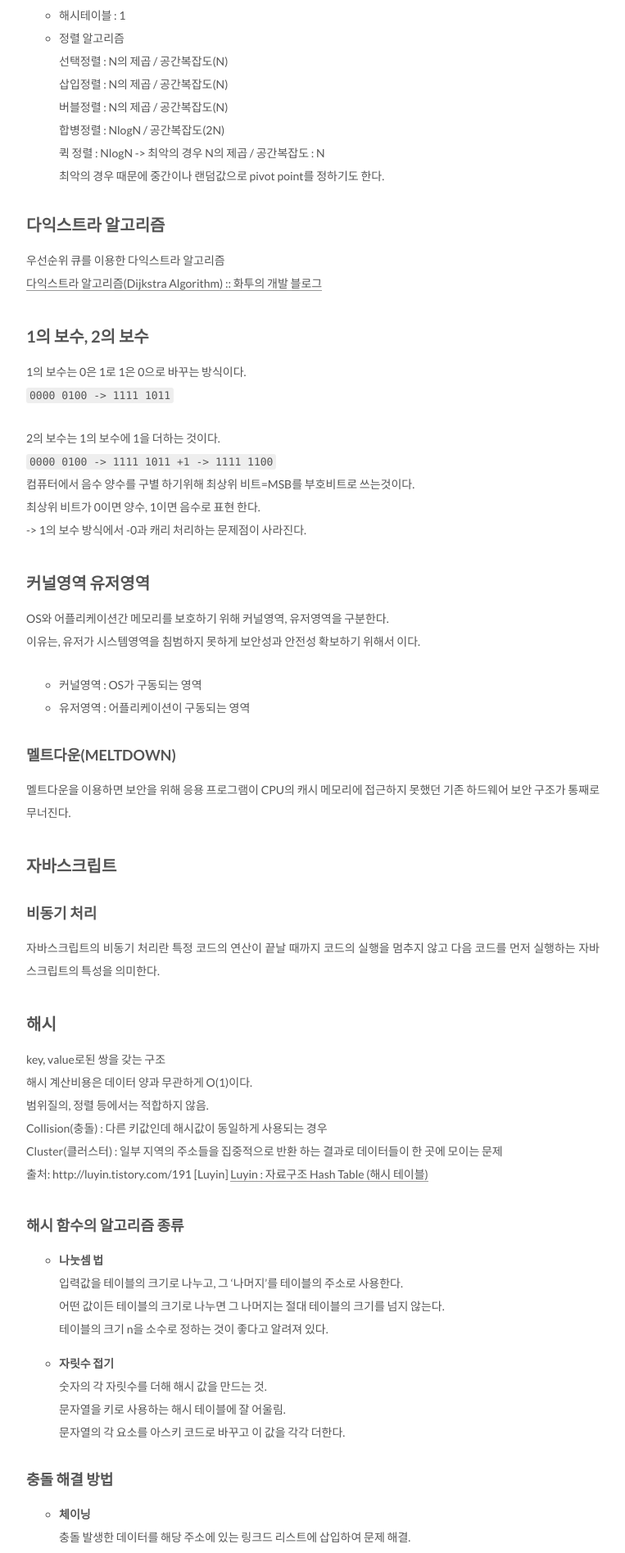
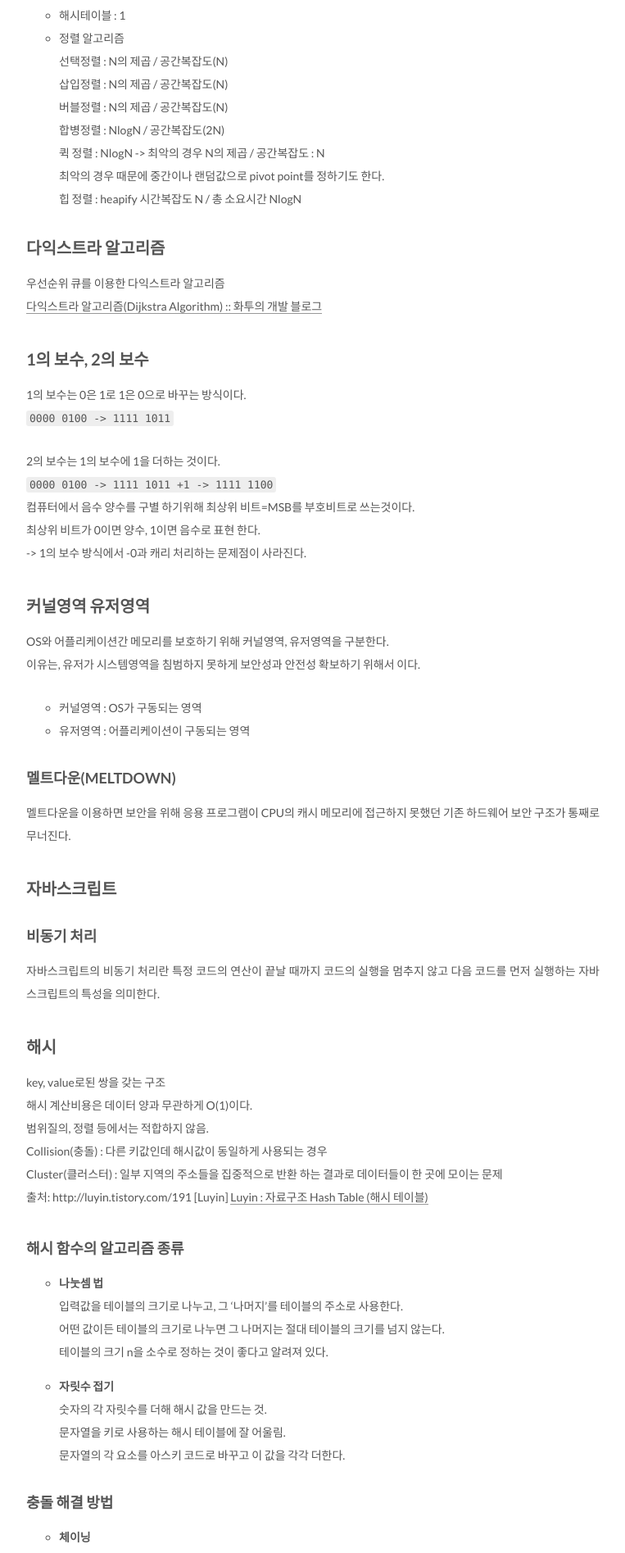
Before and after one commit to groovypark/groovypark.github.io, a Jekyll site: the page built from _posts/2018-05-18-CS공부.md, in a window 1280 px wide. Shown: the part 1266-3161 px from the top of the page at 82% size, without its empty margins (258-1021 px from the left). Built offline with Jekyll 4.4.1, drawn with Linux system fonts in a browser that asks for light colours; some of the changed lines change nothing that is shown.

Commit message:
Add heap sort

```diff
--- a/_posts/2018-05-18-CS공부.md
+++ b/_posts/2018-05-18-CS공부.md
@@ -32,6 +32,7 @@ tags: CS
   합병정렬 : NlogN / 공간복잡도(2N)
   퀵 정렬 : NlogN -> 최악의 경우 N의 제곱 / 공간복잡도 : N
     최악의 경우 때문에 중간이나 랜덤값으로 pivot point를 정하기도 한다.
+  힙 정렬 : heapify 시간복잡도 N / 총 소요시간 NlogN
 
 ## 다익스트라 알고리즘
 
@@ -163,10 +164,9 @@ A에서 만든 키를 B에게 전달할때 중간에 key를 가로챌 수 있는
 
 인증서 : Bank가 공개키를 인증할 수 있는 방법
 인증서는 타겟의 공개키와 인증서에 기록된 공개키가 맞다는 사실을 인증기관이 보장한다는 내용을 담고 있다.
-
 참고사이트 [Jeremy’s Blog : 대칭형/비대칭형 암호 알고리즘](https://sungjk.github.io/2016/09/30/Security.html)
 
 ## B 트리, B+트리
 B+트리의 Data node는 연결리스트로 형성되어있고, Index node 하나의 크기와 똑같지 않아도 된다.
 B+트리의 높이는 B트리보다 낮게 구성되므로 검색시간과 디스트에 접근하는 횟수가 줄어든다.
-[DB/자료구조 B-Tree(B트리), B+ 트리](http://potatoggg.tistory.com/174)
+참고사이트 [DB/자료구조 B-Tree(B트리), B+ 트리](http://potatoggg.tistory.com/174)
```
